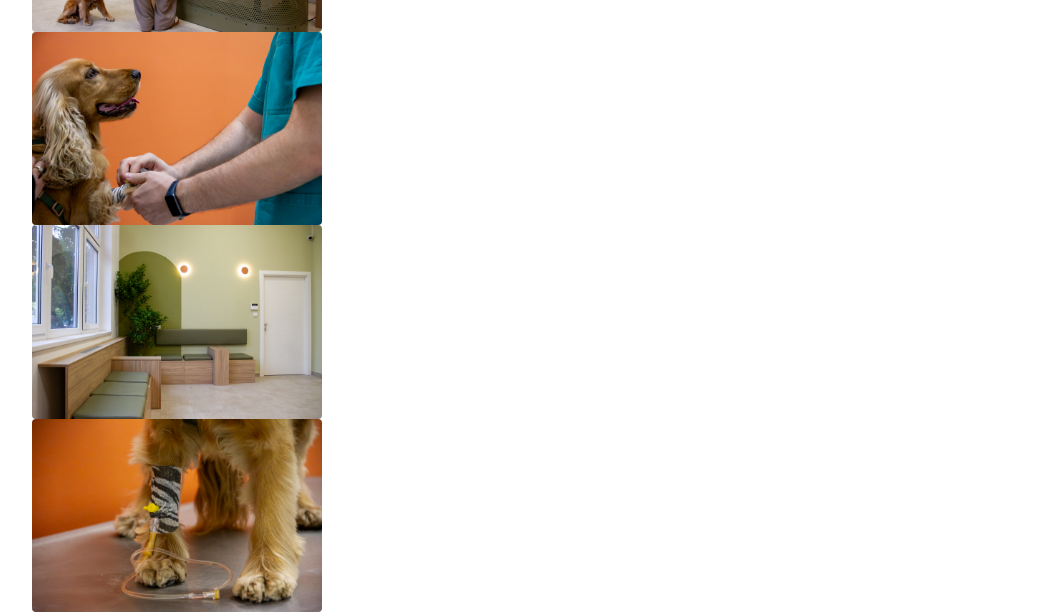
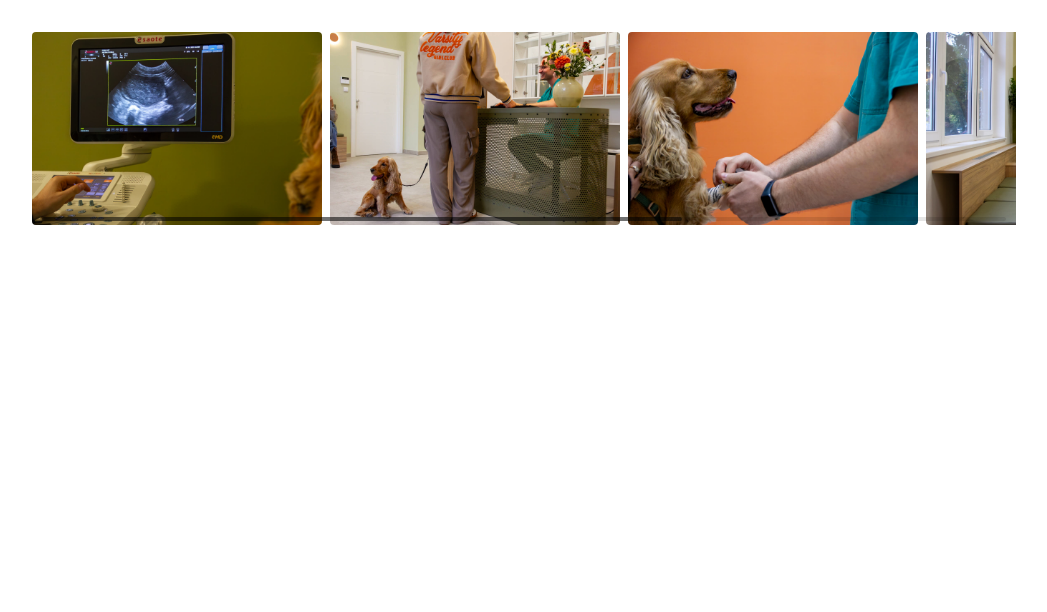
Before and after one commit to david-stefan/zebra-vet, a plain HTML site: page index.html in a window 1280 px wide. Shown: the part 376-988 px from the top of the page, without its empty margins (116-1163 px from the left). After the commit the page ends 800 px from the top, so only its background shows below. Drawn offline with nearby package versions, Linux system fonts and the light colour scheme.

Commit message:
Add Swiper CSS link to index.html

```diff
--- a/index.html
+++ b/index.html
@@ -18,6 +18,7 @@
   -->
   <link href="/assets/css/reset.css" rel="stylesheet">
   <link href="/assets/css/style.css" rel="stylesheet">
+  <link href="https://cdn.jsdelivr.net/npm/swiper@12/swiper-bundle.min.css" rel="stylesheet">
   <link rel="icon" type="image/svg+xml" href="/favicon.svg">
 </head>
 
```
